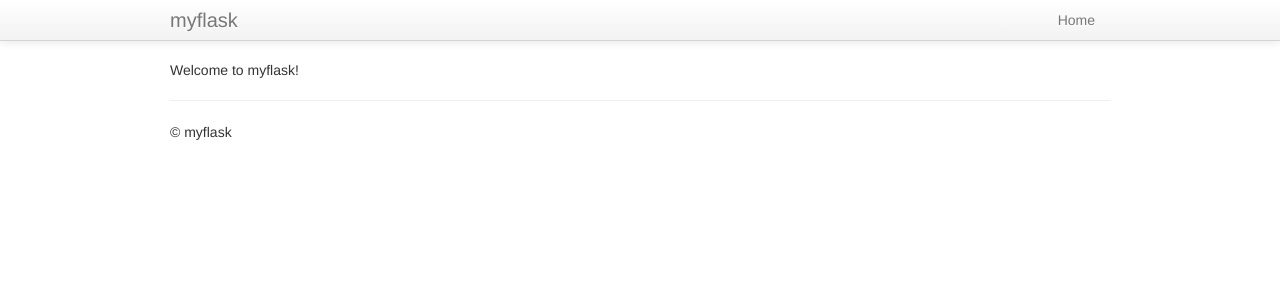
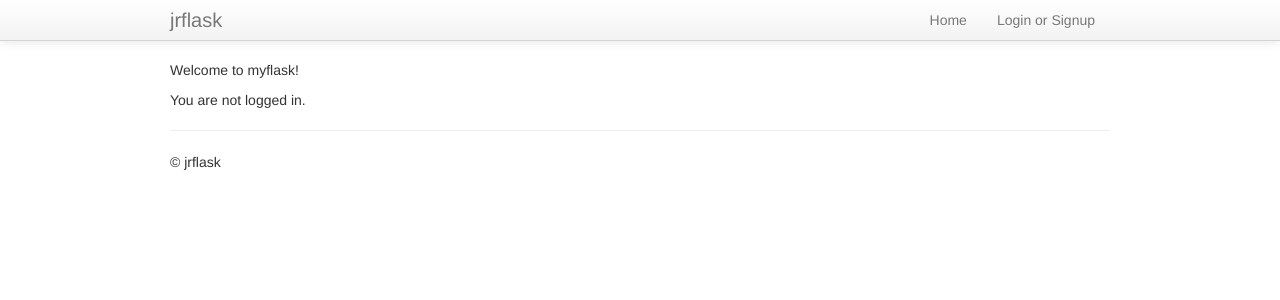
Before and after one commit to joytafty/omflask, a Flask app: page / in a window 1280 px wide. Shown: the top 300 px of the page. Run offline with Flask 2, Linux system fonts and the light colour scheme.

Commit message:
update view pages

```diff
--- a/app.py
+++ b/app.py
@@ -19,6 +19,14 @@ app.config["SECRET_KEY"] = '1b4fa1302f0e00db43af7648aaff4a1dc2486ffccd95754e'
 #----------------------------------------
 # controllers
 #----------------------------------------
+
+# @app.route('/favicon.ico')
+# def favicon():
+# 	return send_from_directory(os.path.join(app.root_path, 'static'), 'ico/favicon.ico')
+
+@app.errorhandler(404)
+def page_not_found(e):
+	return render_template('404.html'), 404
 
 @app.route("/")
 def index():
--- a/templates/base.html
+++ b/templates/base.html
@@ -2,7 +2,7 @@
 <html lang="en">
   <head>
 	{% block head %}
-	<title>myflask{% block title %}{% endblock %}</title>
+	<title>Welcome to jrflask{% block title %}{% endblock %}</title>
 	<meta name="viewport" content="width=device-width, initial-scale=1.0">
 	<meta name="description" content="">
 	<meta name="keywords" content="">
@@ -35,13 +35,18 @@
 	<div class="navbar navbar-fixed-top">
 		<div class="navbar-inner">
 			<div class="container">
-			  <a class="brand" href="/">myflask</a>
+			  <a class="brand" href="/">jrflask</a>
 			  <div class="nav-collapse">
 				<ul class="nav">
 				</ul>
 				{% block navbar_right %}
 				<ul class="nav pull-right">
 					<li><a href="/">Home</a></li>
+					{% if not session.logged_in %}
+                    <li><a href="#">Login or Signup</a></li>
+                  {% else %}
+                    <li><a href="#">Logout</a></li>
+                  {% endif %}
 				</ul>
 				{% endblock %}
 			  </div><!--/.nav-collapse -->
@@ -60,7 +65,7 @@
 
 		{% block footer %}
 		<footer class="footer">
-			<p>&copy; myflask</p>
+			<p>&copy; jrflask</p>
 		</footer>
 		{% endblock %}
 	</div>
--- a/templates/index.html
+++ b/templates/index.html
@@ -1,4 +1,10 @@
 {% extends "base.html" %}
+{% block title %} - Home{% endblock %}
 {% block content %}
   <p>Welcome to myflask!</p>
+  {% if not session.logged_in %}
+     <p>You are not logged in.</p>
+{% else %}
+     <p>You are logged in.</p>
+{% endif %}
 {% endblock %}
```
